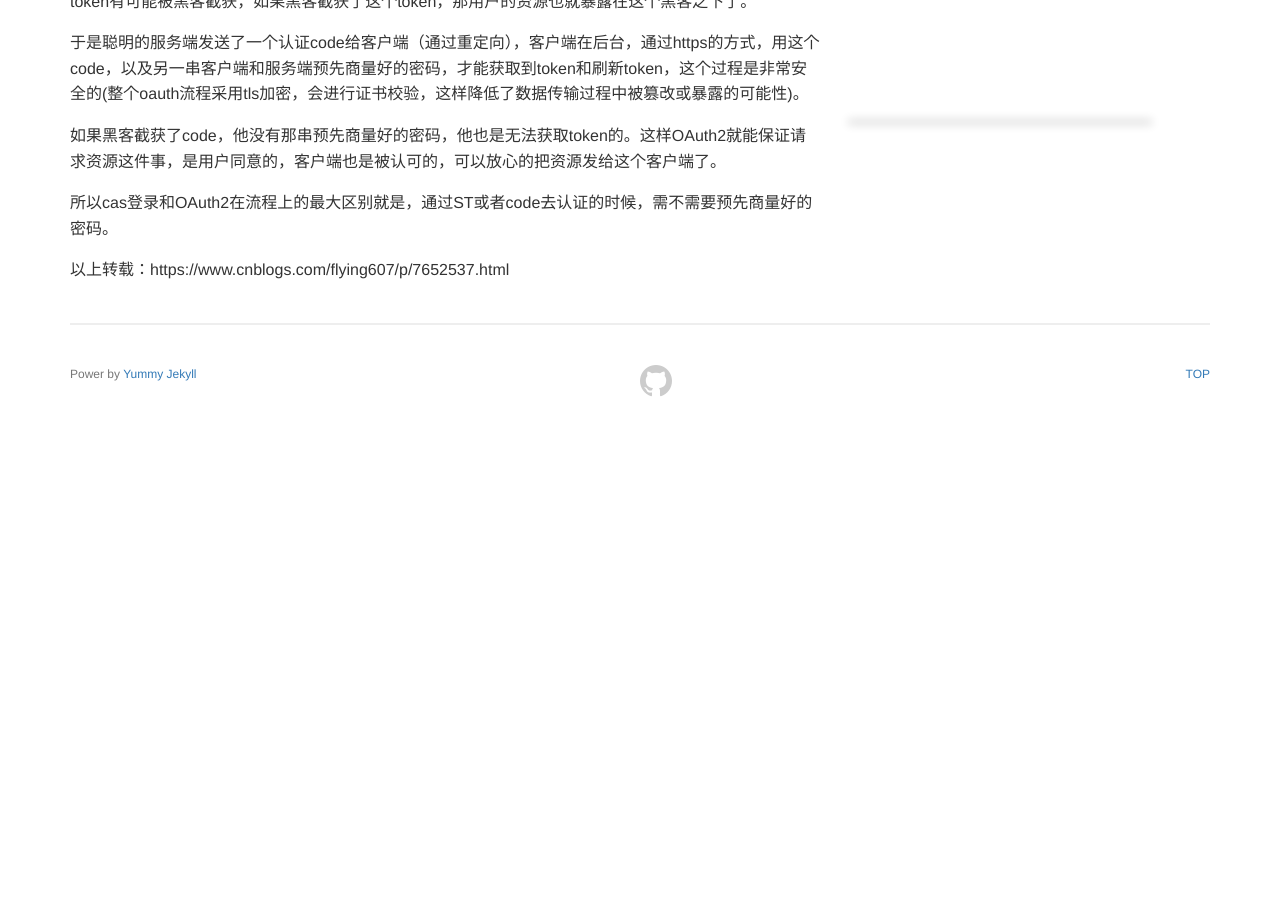
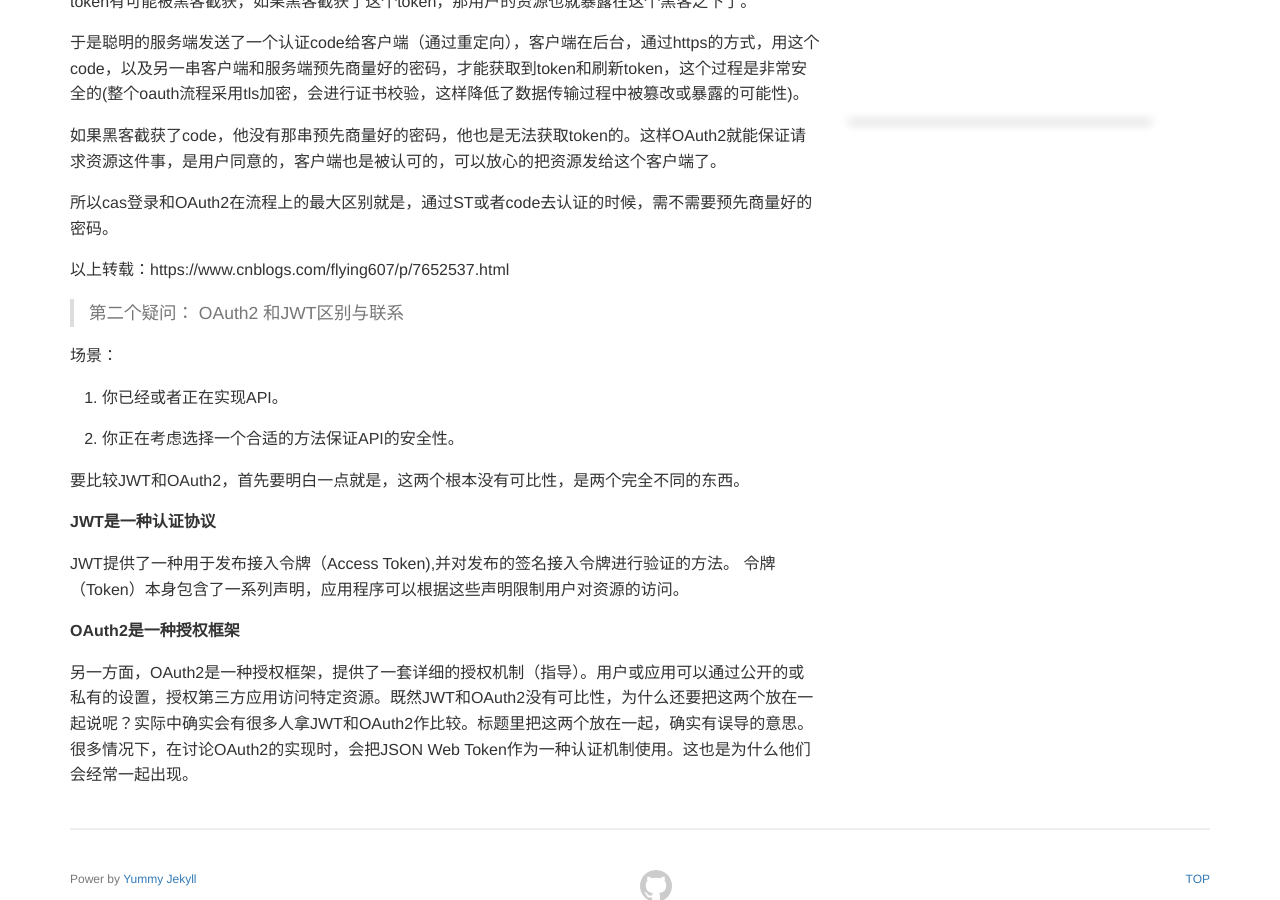
Before and after one commit to kookx/kookx.github.io, a Jekyll site: the page built from _posts/2019-01-02-Spring Security与OAuth2介绍.md, in a window 1280 px wide and 900 px high, scrolled down 2055 px. Built offline with Jekyll 4.4.1, drawn with Linux system fonts in a browser that asks for light colours; before the commit the page ends 2460 px from its top, so only the background shows below that.

Commit message:
Update 2019-01-02-Spring Security与OAuth2介绍.md

```diff
--- a/_posts/2019-01-02-Spring Security与OAuth2介绍.md
+++ b/_posts/2019-01-02-Spring Security与OAuth2介绍.md
@@ -35,7 +35,7 @@ OAuth 2协议以及详细说明可以参考以下是相关的文章：
 
 ### 理解上可能存在的疑问
 
-> 第一个疑问： CAS的单点登录和OAuth2的最大区别
+> 第一个疑问： CAS的单点登录和OAuth2的最大区别
 
 CAS的单点登录时保障客户端的用户资源的安全
 
@@ -62,3 +62,21 @@ OAuth2认证，资源都在OAuth2服务提供者那一方，客户端是想索
 所以cas登录和OAuth2在流程上的最大区别就是，通过ST或者code去认证的时候，需不需要预先商量好的密码。
 
 以上转载：https://www.cnblogs.com/flying607/p/7652537.html
+
+> 第二个疑问： OAuth2 和JWT区别与联系
+
+场景：
+
+1. 你已经或者正在实现API。
+
+2. 你正在考虑选择一个合适的方法保证API的安全性。
+
+要比较JWT和OAuth2，首先要明白一点就是，这两个根本没有可比性，是两个完全不同的东西。
+
+**JWT是一种认证协议**
+
+JWT提供了一种用于发布接入令牌（Access Token),并对发布的签名接入令牌进行验证的方法。 令牌（Token）本身包含了一系列声明，应用程序可以根据这些声明限制用户对资源的访问。
+
+**OAuth2是一种授权框架**
+
+另一方面，OAuth2是一种授权框架，提供了一套详细的授权机制（指导）。用户或应用可以通过公开的或私有的设置，授权第三方应用访问特定资源。既然JWT和OAuth2没有可比性，为什么还要把这两个放在一起说呢？实际中确实会有很多人拿JWT和OAuth2作比较。标题里把这两个放在一起，确实有误导的意思。很多情况下，在讨论OAuth2的实现时，会把JSON Web Token作为一种认证机制使用。这也是为什么他们会经常一起出现。
```
